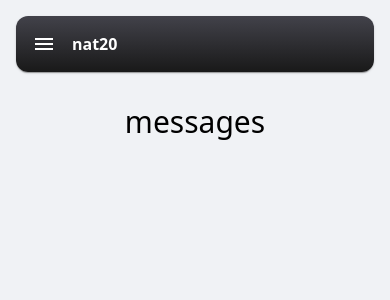
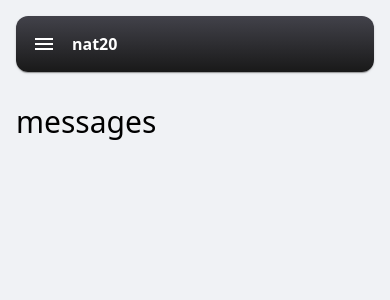
Before and after one commit to prescarlton/nat20, a React (Vite) app: page /messages in a window 390 px wide. Shown: the top 300 px of the page. Built offline with nearby package versions, Linux system fonts and the light colour scheme.

Commit message:
changed pagelayout

```diff
--- a/src/components/Navbar.tsx
+++ b/src/components/Navbar.tsx
@@ -19,7 +19,7 @@ const Navbar = () => {
       dark:bg-none dark:bg-dark-bg-alt
       w-[calc(100vw-2rem)]
       transition-all
-      ${showMobileLinks ? "h-32" : "h-14"}
+      ${showMobileLinks ? "h-32" : "h-14"} overflow-hidden
   `}
     >
       <div className="flex items-center md:justify-center text-white p-4 md:pt-6 gap-4">
@@ -36,11 +36,7 @@ const Navbar = () => {
         )}
         <h6 className="font-bold">nat20</h6>
       </div>
-      <div
-        className={`${
-          showMobileLinks ? "flex animate-show" : "hidden"
-        } md:flex md:flex-col gap-1 p-4 transition-all`}
-      >
+      <div className="flex md:flex-col gap-1 p-4 transition-all">
         {links.map((link) => (
           <NavItem key={link.path} {...link} />
         ))}
--- a/src/components/Page.tsx
+++ b/src/components/Page.tsx
@@ -13,7 +13,9 @@ function ErrorFallback({ resetErrorBoundary }: FallbackProps) {
 const Page = ({ children }: { children: ReactNode }) => {
   return (
     <ErrorBoundary FallbackComponent={ErrorFallback}>
-      <div className="p-4 overflow-auto">{children}</div>
+      <div className="p-4 overflow-auto flex flex-1 w-full flex-col dark:text-white">
+        {children}
+      </div>
     </ErrorBoundary>
   )
 }
--- a/src/pages/Home.tsx
+++ b/src/pages/Home.tsx
@@ -3,9 +3,7 @@ import Page from "../components/Page"
 const HomePage = () => {
   return (
     <Page>
-      <div className="flex flex-1 justify-center w-full flex-col">
-        <h1 className="text-3xl">home</h1>
-      </div>
+      <h1 className="text-3xl">home</h1>
     </Page>
   )
 }
--- a/src/pages/Inventory.tsx
+++ b/src/pages/Inventory.tsx
@@ -3,9 +3,7 @@ import Page from "../components/Page"
 const InventoryPage = () => {
   return (
     <Page>
-      <div className="h-screen flex justify-center w-full">
-        <h1 className="text-3xl">inventory</h1>
-      </div>
+      <h1 className="text-3xl">inventory</h1>
     </Page>
   )
 }
--- a/src/pages/Messages.tsx
+++ b/src/pages/Messages.tsx
@@ -3,9 +3,7 @@ import Page from "../components/Page"
 const MessagesPage = () => {
   return (
     <Page>
-      <div className="h-screen flex justify-center w-full">
-        <h1 className="text-3xl">messages</h1>
-      </div>
+      <h1 className="text-3xl">messages</h1>
     </Page>
   )
 }
--- a/src/pages/Notes.tsx
+++ b/src/pages/Notes.tsx
@@ -3,9 +3,7 @@ import Page from "../components/Page"
 const NotesPage = () => {
   return (
     <Page>
-      <div className="h-screen flex justify-center w-full">
-        <h1 className="text-3xl">notes</h1>
-      </div>
+      <h1 className="text-3xl">notes</h1>
     </Page>
   )
 }
```
